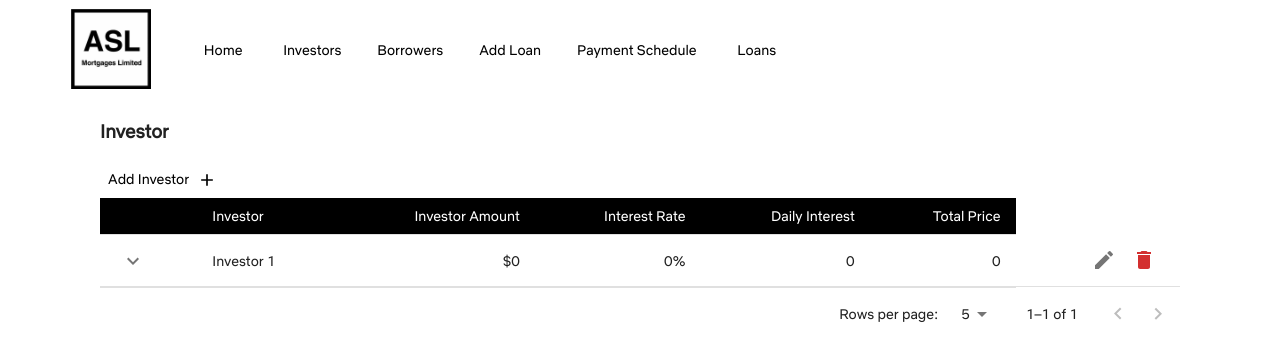
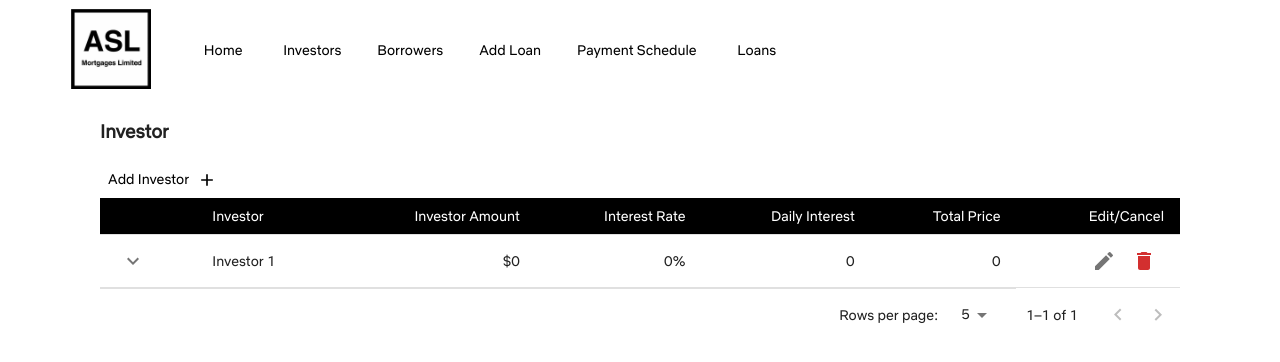
Before and after one commit to frontierSpaceAlien/ASLMortgages_POC, a React (Create React App) app: page /Investors in a window 1280 px wide. Shown: the top 362 px of the page. Built offline with nearby package versions, Linux system fonts and the light colour scheme.

Commit message:
investor layout adjustment

```diff
--- a/src/pages/Investor.js
+++ b/src/pages/Investor.js
@@ -348,6 +348,7 @@ const [interestRate, setInterestRate] = useState('');
                 <StyledTableCell align="right">Interest Rate</StyledTableCell>
                 <StyledTableCell align="right">Daily Interest</StyledTableCell>
                 <StyledTableCell align="right">Total Price</StyledTableCell>
+                <StyledTableCell align="right">Edit/Cancel</StyledTableCell>
               </TableRow>
             </TableHead>
             <TableBody>
```
